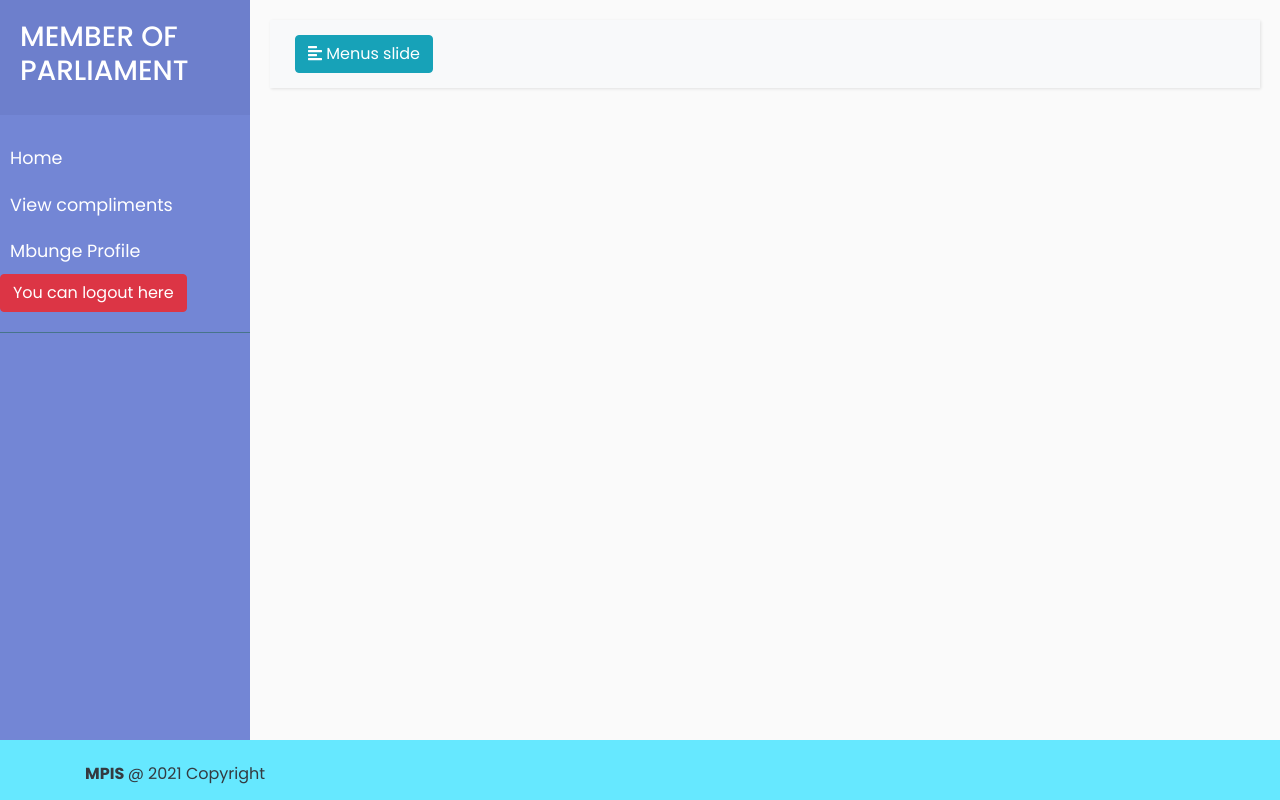
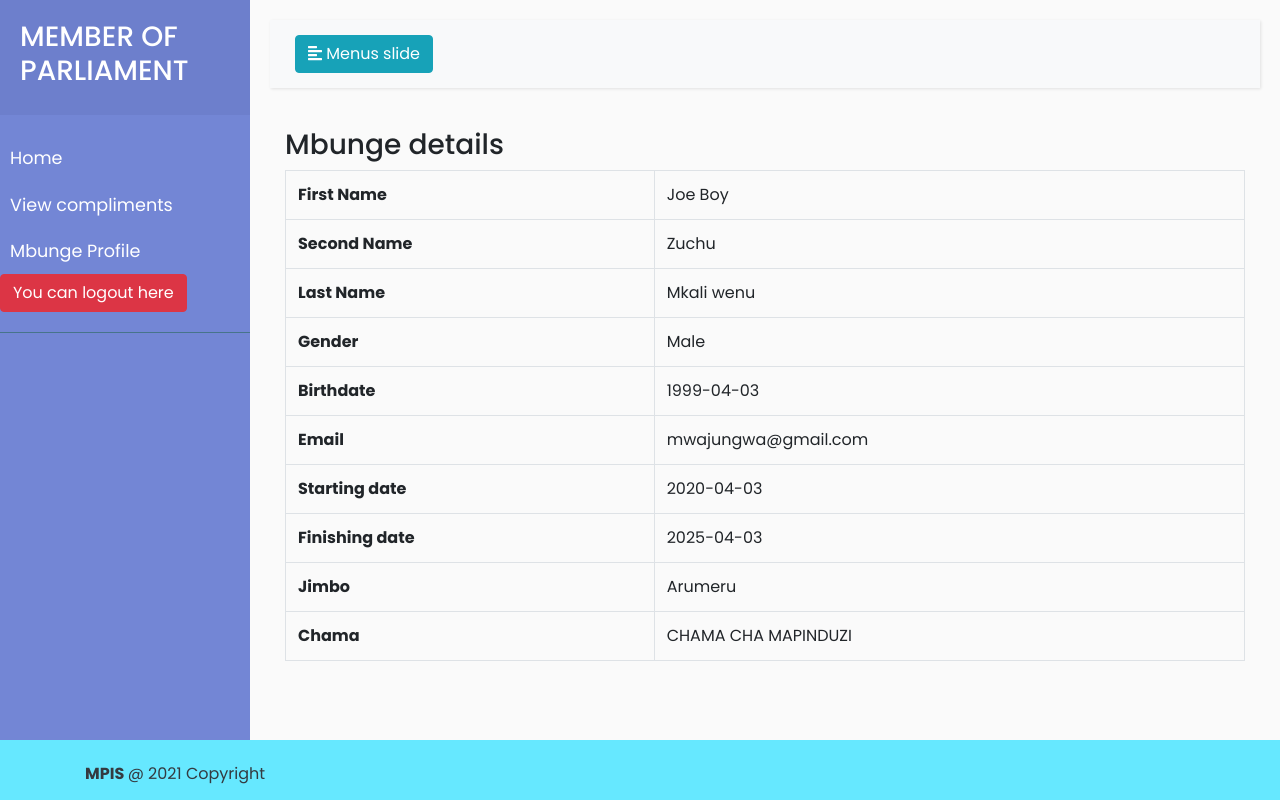
Before and after one commit to deogemini/MPIS, a PHP site: page /mbunge/mbunge_profile.php in a window 1280 px wide. Run offline with PHP 8.4, Linux system fonts and the light colour scheme; some libraries are stand-ins or nearby versions.

Commit message:
mbunge table template added

```diff
--- a/mbunge/mbunge_profile.php
+++ b/mbunge/mbunge_profile.php
@@ -1,5 +1,51 @@
-<?php include 'layouts/main.php';?>
+<?php include 'layouts/main.php'; ?>
+<div class="container">
+    <h3>Mbunge details</h3>
+    <table class="table table-bordered">
+        <tr>
+            <td><b>First Name</b></td>
+            <td>Joe Boy</td>
+        </tr>
+        <tr>
+            <td><b>Second Name</b></td>
+            <td>Zuchu</td>
+        </tr>
+        <tr>
+            <td><b>Last Name</b></td>
+            <td>Mkali wenu</td>
+        </tr>
+        <tr>
+            <td><b>Gender</b></td>
+            <td>Male</td>
+        </tr>
+        <tr>
+            <td><b>Birthdate</b></td>
+            <td>1999-04-03</td>
+        </tr>
+        <tr>
+            <td><b>Email</b></td>
+            <td>mwajungwa@gmail.com</td>
+        </tr>
+        <tr>
+            <td><b>Starting date</b></td>
+            <td>2020-04-03</td>
+        </tr>
+        <tr>
+            <td><b>Finishing date</b></td>
+            <td>2025-04-03</td>
+        </tr>
+        <tr>
+            <td><b>Jimbo</b></td>
+            <td>Arumeru</td>
+        </tr>
+        <tr>
+            <td><b>Chama</b></td>
+            <td>CHAMA CHA MAPINDUZI</td>
+        </tr>
 
+
+    </table>
+</div>
 
 
 
```
